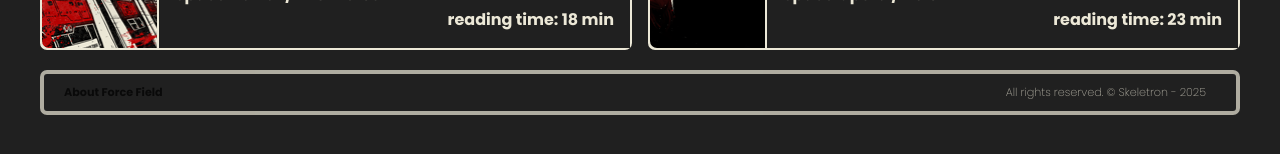
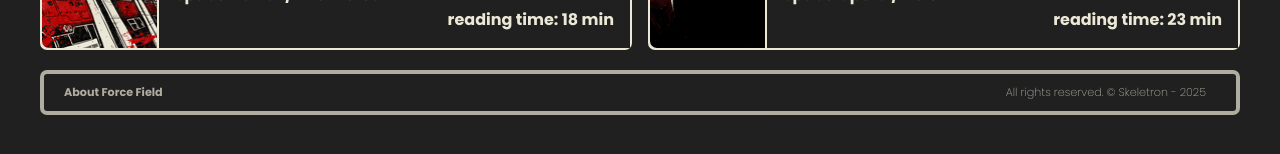
Before and after one commit to levinthiel/forcefield, a Next.js app: page / in a window 1280 px wide. Shown: the part 356-510 px from the top of the page. Built offline with nearby package versions, Linux system fonts and the light colour scheme.

Commit message:
Update Footer.js

```diff
--- a/src/app/components/Footer.js
+++ b/src/app/components/Footer.js
@@ -29,6 +29,7 @@ const StyledFooter = styled.footer `
     justify-content: space-between;
     padding: 0 20px;
     font-size: 0.7rem;
+    color: var(--beige);
 `;
 const FooterAbout = styled.div`
     min-width: 50%;
```
